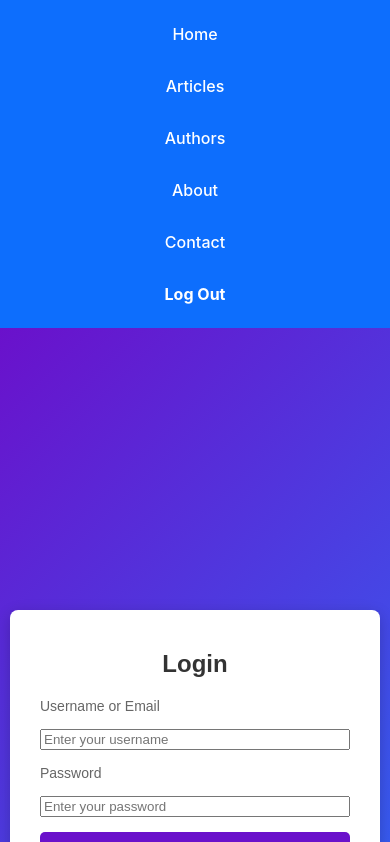
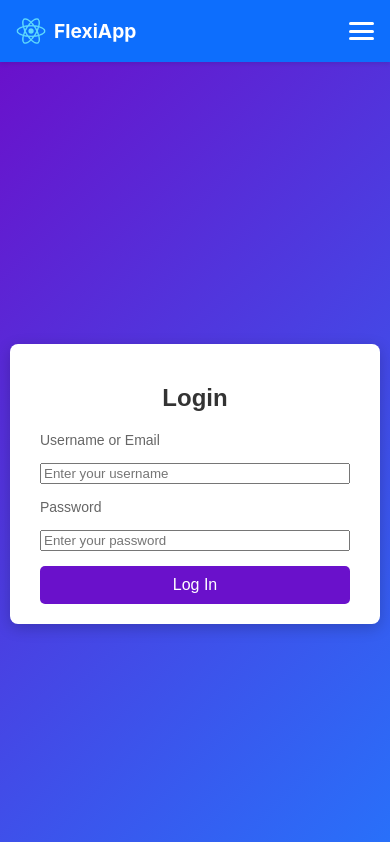
Before and after one commit to royliao23/react_typescript_project, a React (Create React App) app: page /about in a window 390 px wide. Shown: the top 842 px of the page. Built offline with nearby package versions, Linux system fonts and the light colour scheme.

Commit message:
hamburger menu

```diff
--- a/src/Pages/About.tsx
+++ b/src/Pages/About.tsx
@@ -33,7 +33,7 @@ const About = () => {
       <div className="content">
         <h1>Taskify</h1>
         <InputFeild todo={todo} setTodo={setTodo} handleAdd={handleAdd} />
-        <TodoList todos={todos} setTodos={setTodos} />
+        {todos.length > 0 && <TodoList todos={todos} setTodos={setTodos} />}
       </div>
     </div>
   );
--- a/src/components/Nav.tsx
+++ b/src/components/Nav.tsx
@@ -1,15 +1,34 @@
 import { Link, useNavigate } from "react-router-dom";
 import { useDispatch } from "react-redux";
+import { useState } from "react";
 import { loggedin } from "../state/counter/counterSlice";
-
 
 const Nav = () => {
   const dispatch = useDispatch();
   const navigate = useNavigate();
+  const [isDropdownOpen, setIsDropdownOpen] = useState(false);
+
   return (
     <nav className="navbar">
       <div className="navbar-container">
-        <ul className="menu">
+        {/* Logo */}
+        <Link to="/home" className="navbar-logo">
+          <img src="/logo192.png" alt="Logo" />
+          FlexiApp
+        </Link>
+
+        {/* Hamburger Menu */}
+        <div
+          className={`hamburger ${isDropdownOpen ? "open" : ""}`}
+          onClick={() => setIsDropdownOpen(!isDropdownOpen)}
+        >
+          <div className="bar"></div>
+          <div className="bar"></div>
+          <div className="bar"></div>
+        </div>
+
+        {/* Menu */}
+        <ul className={`menu ${isDropdownOpen ? "dropdown-active" : ""}`}>
           <li className="menu-item">
             <Link to="/home" className="menu-link">Home</Link>
           </li>
@@ -30,7 +49,7 @@ const Nav = () => {
               href="#"
               className="menu-link logout-link"
               onClick={() => {
-                navigate("/login")
+                navigate("/login");
                 dispatch(loggedin(false));
               }}
             >
--- a/src/styles.css
+++ b/src/styles.css
@@ -144,13 +144,32 @@ code {
   background-color: #0d6efd; /* Primary blue */
   padding: 1rem;
   box-shadow: 0 2px 4px rgba(0, 0, 0, 0.1);
+  position: relative; /* Required for dropdown positioning */
+  z-index: 10;
 }
 
 .navbar-container {
   max-width: 1200px;
   margin: 0 auto;
   display: flex;
-  justify-content: center; /* Center-align menu items */
+  justify-content: space-between; /* Space between logo and menu */
+  align-items: center;
+}
+
+/* Logo styles */
+.navbar-logo {
+  display: flex;
+  align-items: center;
+  color: #ffffff; /* White text */
+  font-size: 1.2rem;
+  font-weight: bold;
+  text-decoration: none;
+}
+
+.navbar-logo img {
+  width: 30px;
+  height: 30px;
+  margin-right: 0.5rem;
 }
 
 /* Menu styles */
@@ -160,11 +179,28 @@ code {
   gap: 2rem;
   padding: 0;
   margin: 0;
+  align-items: center;
 }
 
-/* Menu items */
-.menu-item {
-  position: relative;
+/* Hide menu for small screens */
+@media (max-width: 900px) {
+  .menu {
+    display: none; /* Hidden by default */
+    flex-direction: column;
+    gap: 1rem;
+    position: absolute;
+    top: 100%; /* Below navbar */
+    right: 0;
+    width: 100%; /* Full-width dropdown */
+    background-color: #0d6efd; /* Same as navbar */
+    box-shadow: 0 4px 8px rgba(0, 0, 0, 0.1);
+    padding: 1rem;
+  }
+
+  /* Show menu when dropdown-active class is added */
+  .menu.dropdown-active {
+    display: flex; /* Make it visible */
+  }
 }
 
 /* Menu links */
@@ -178,35 +214,46 @@ code {
   transition: background-color 0.3s, color 0.3s;
 }
 
-/* Hover effect */
 .menu-link:hover {
   background-color: #ffffff; /* White background */
   color: #0d6efd; /* Blue text */
 }
 
-/* Logout link specific styling */
-.logout-link {
-  font-weight: bold;
+/* Hamburger menu styles */
+.hamburger {
+  display: none; /* Hidden on larger screens */
+  flex-direction: column;
+  gap: 0.3rem;
+  cursor: pointer;
 }
 
-/* Active link styling (optional, depends on route) */
-.menu-link.active {
+.hamburger .bar {
+  width: 25px;
+  height: 3px;
   background-color: #ffffff;
-  color: #0d6efd;
+  border-radius: 3px;
+  transition: background-color 0.3s, transform 0.3s;
 }
 
-/* Responsive design */
-@media (max-width: 768px) {
-  .menu {
-    flex-direction: column;
-    gap: 1rem;
-  }
+.hamburger.open .bar:nth-child(1) {
+  transform: rotate(45deg) translate(5px, 5px);
+}
 
-  .menu-link {
-    text-align: center;
-    display: block;
+.hamburger.open .bar:nth-child(2) {
+  opacity: 0;
+}
+
+.hamburger.open .bar:nth-child(3) {
+  transform: rotate(-45deg) translate(5px, -5px);
+}
+
+/* Show hamburger menu for small screens */
+@media (max-width: 900px) {
+  .hamburger {
+    display: flex; /* Visible only on small screens */
   }
 }
+
 
 /* Login.css */
 .login {
```
